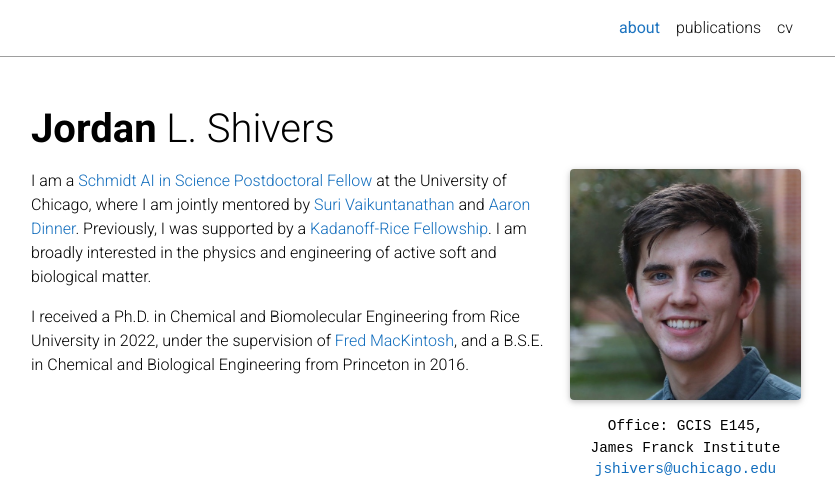
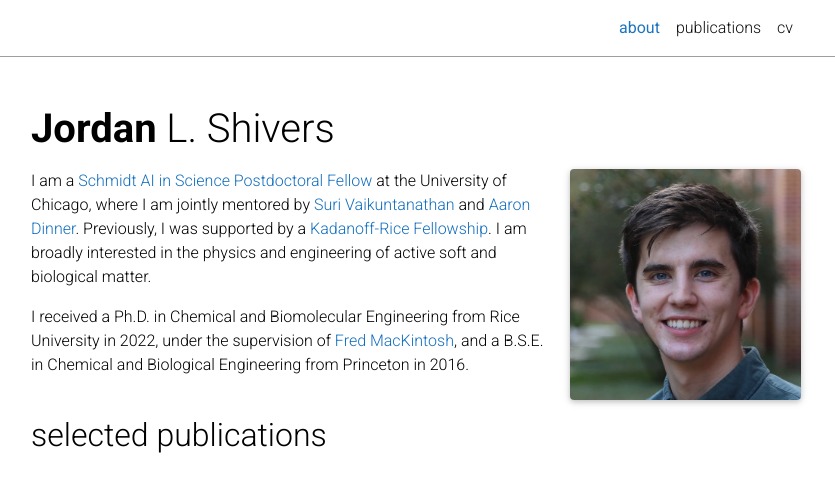
Before and after one commit to jordanshivers/jordanshivers.github.io, a Jekyll site: the page built from _pages/about.md, in a window 1280 px wide, cut to the strip 0-482 px from the top of the page. Shown: the whole strip, without its empty margins (224-1059 px from the left). Built offline with Jekyll 4.4.1, drawn with Linux system fonts in a browser that asks for light colours; full-size pictures stand in for the smaller copies a plugin makes; comment, search, counter and statistics services are not loaded; a style sheet for code colours, icons or effects is not loaded.

Commit message:
new commit

```diff
--- a/_pages/about.md
+++ b/_pages/about.md
@@ -9,9 +9,6 @@
   image: profile.png
   image_circular: false # crops the image to make it circular
   address: >
-    <p>Office: GCIS E145,</p>
-    <p>James Franck Institute</p>
-    <p><a href="mailto:jshivers@uchicago.edu">jshivers@uchicago.edu</a></p>
 
 news: false  # includes a list of news items
 latest_posts: false  # includes a list of the newest posts
```
Also changed, not shown: 1 other file.
